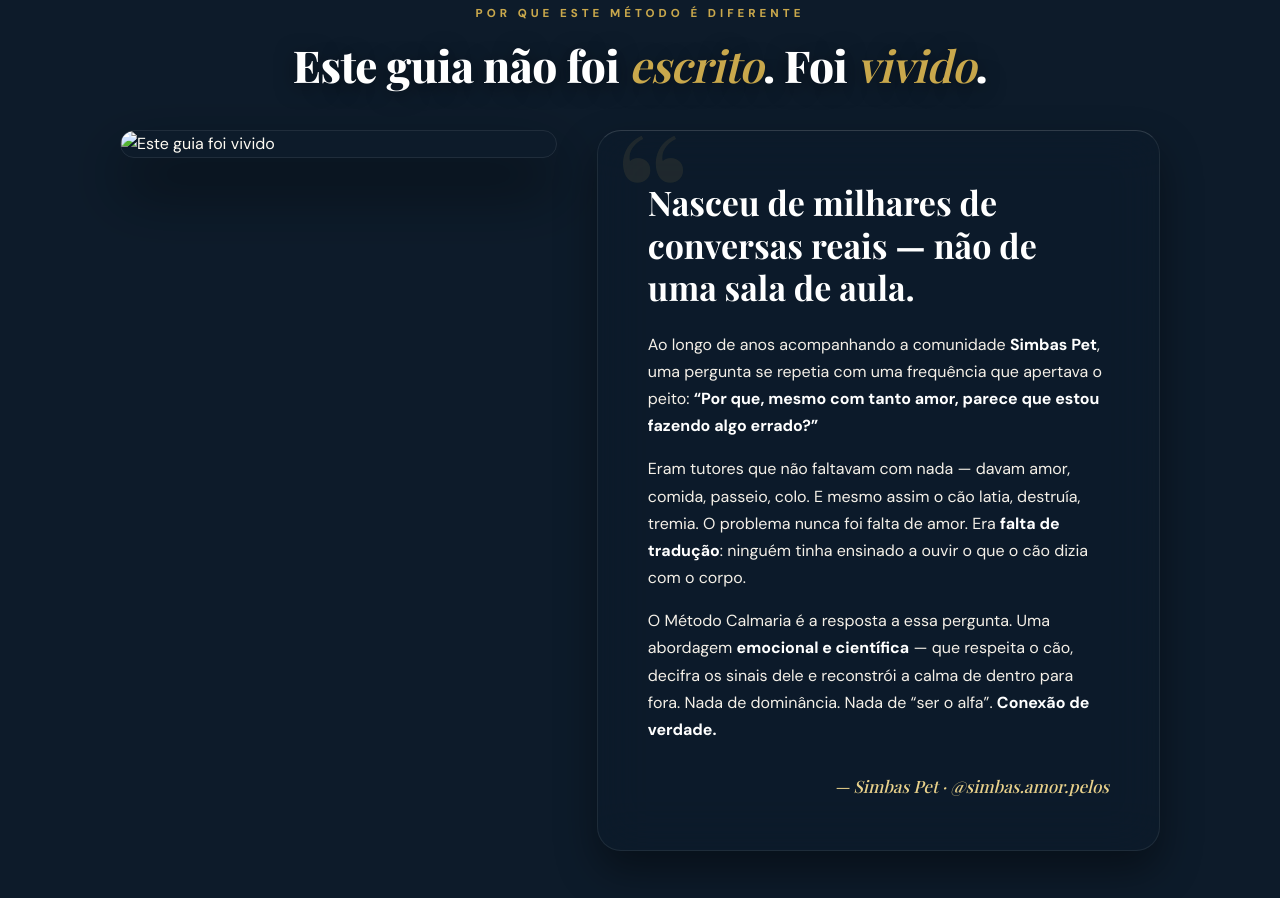
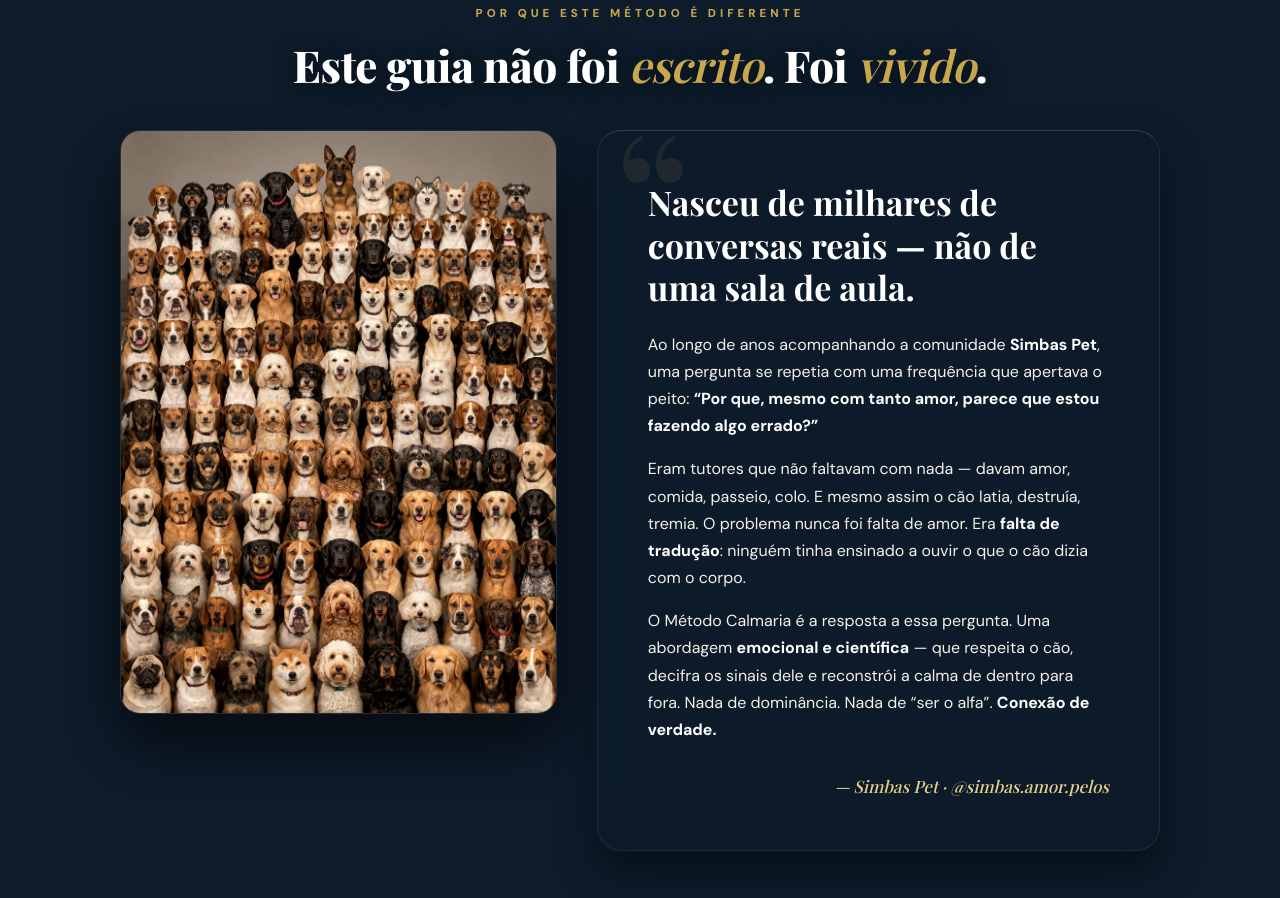
Before and after one commit to BertinPlautz/landing-calmaria, a plain HTML site: page index.html in a window 1280 px wide. Shown: the part 2900-3798 px from the top of the page. Drawn offline with nearby package versions, Linux system fonts and the light colour scheme; a web font is replaced by a local one.

Commit message:
Add files via upload

```diff
--- a/index.html
+++ b/index.html
@@ -438,7 +438,7 @@ footer .f-legal { text-align: center; color: rgba(255,255,255,0.4); font-size: 1
   <!-- Layout Horizontal com Imagem do Especialista -->
   <div class="story-layout">
     <div class="story-img reveal">
-       <img src="assets/seção%20foi%20vivido_v2.jpeg" alt="Este guia foi vivido" style="object-fit: contain; height: auto; max-height: 600px; width: 100%; border-radius: 20px;">
+       <img src="assets/autor_vivido_v2.jpeg" alt="Este guia foi vivido" style="object-fit: contain; height: auto; max-height: 600px; width: 100%; border-radius: 20px;">
     </div>
     <div class="story-card glass reveal delay-1">
      <h3 class="serif">Nasceu de milhares de conversas reais — não de uma sala de aula.</h3>
```
Also changed, not shown: assets/autor_vivido_v2.jpeg (added).
